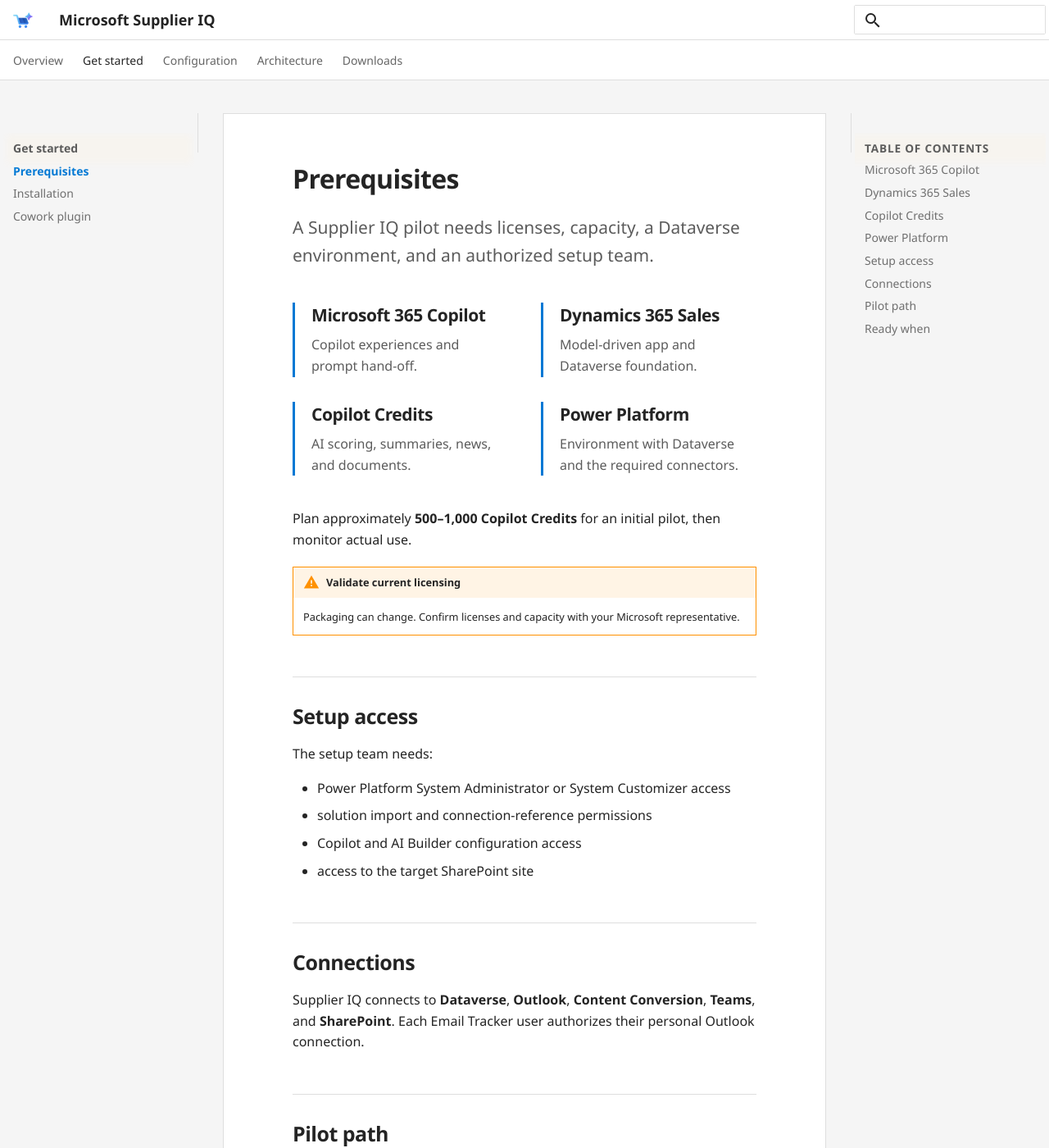
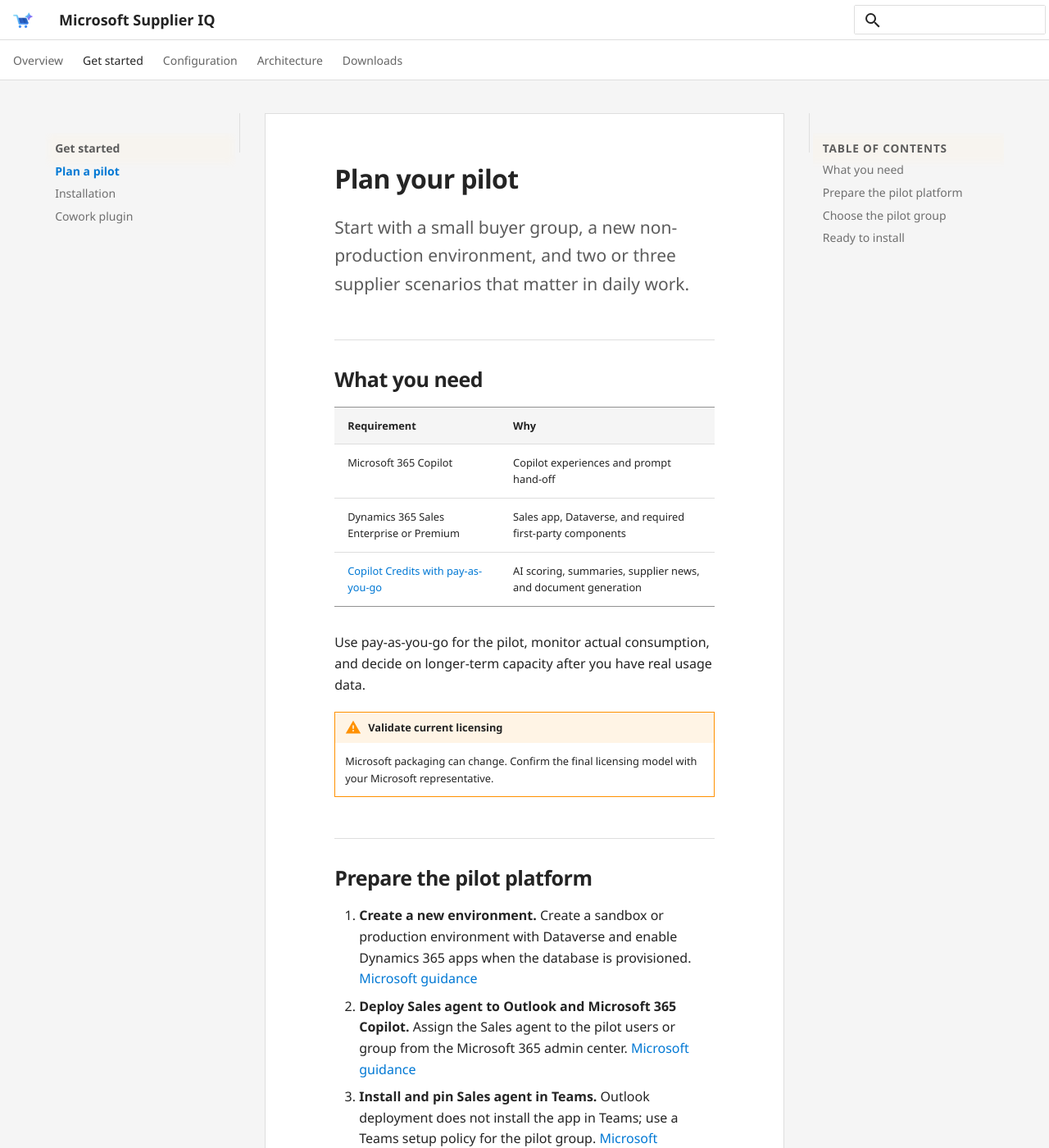
Before and after one commit to falcoostermann/Microsoft-Supplier-IQ-Docs, an MkDocs documentation site: the page built from docs/getting-started/prerequisites.md, in a window 1280 px wide and 1400 px high. Shown: the whole window at 82% size. Built offline with MkDocs 1.6.1 and Material for MkDocs 9.7.7, drawn with Linux system fonts in a browser that asks for light colours; some of the changed text lies outside the part shown.

Commit message:
Streamline Supplier IQ pilot setup
Focus Get started on the three commercial requirements, a new-environment setup path, Sales agent activation, and a practical pilot group while removing duplicate connection guidance and installation tiles.

Co-authored-by: Copilot <223556219+Copilot@users.noreply.github.com>

```diff
--- a/docs/getting-started/prerequisites.md
+++ b/docs/getting-started/prerequisites.md
@@ -1,60 +1,46 @@
-# Prerequisites
+# Plan your pilot
 
-A Supplier IQ pilot needs licenses, capacity, a Dataverse environment, and an authorized setup team.
+Start with a small buyer group, a new non-production environment, and two or three supplier scenarios that matter in daily work.
 
-<div class="siq-summary-grid" markdown>
+## What you need
 
-<div class="siq-summary-card" markdown>
-### Microsoft 365 Copilot
-Copilot experiences and prompt hand-off.
-</div>
+| Requirement | Why |
+|---|---|
+| Microsoft 365 Copilot | Copilot experiences and prompt hand-off |
+| Dynamics 365 Sales Enterprise or Premium | Sales app, Dataverse, and required first-party components |
+| [Copilot Credits with pay-as-you-go](https://learn.microsoft.com/en-us/microsoft-copilot-studio/agents-experience/billing-manage-buy-credits) | AI scoring, summaries, supplier news, and document generation |
 
-<div class="siq-summary-card" markdown>
-### Dynamics 365 Sales
-Model-driven app and Dataverse foundation.
-</div>
-
-<div class="siq-summary-card" markdown>
-### Copilot Credits
-AI scoring, summaries, news, and documents.
-</div>
-
-<div class="siq-summary-card" markdown>
-### Power Platform
-Environment with Dataverse and the required connectors.
-</div>
-
-</div>
-
-Plan approximately **500–1,000 Copilot Credits** for an initial pilot, then monitor actual use.
+Use pay-as-you-go for the pilot, monitor actual consumption, and decide on longer-term capacity after you have real usage data.
 
 !!! warning "Validate current licensing"
-    Packaging can change. Confirm licenses and capacity with your Microsoft representative.
+    Microsoft packaging can change. Confirm the final licensing model with your Microsoft representative.
 
-## Setup access
+## Prepare the pilot platform
 
-The setup team needs:
+1. **Create a new environment.** Create a sandbox or production environment with Dataverse and enable Dynamics 365 apps when the database is provisioned. [Microsoft guidance](https://learn.microsoft.com/en-us/power-platform/admin/create-environment)
+2. **Deploy Sales agent to Outlook and Microsoft 365 Copilot.** Assign the Sales agent to the pilot users or group from the Microsoft 365 admin center. [Microsoft guidance](https://learn.microsoft.com/en-us/microsoft-sales-copilot/install-sales-as-an-integrated-app)
+3. **Install and pin Sales agent in Teams.** Outlook deployment does not install the app in Teams; use a Teams setup policy for the pilot group. [Microsoft guidance](https://learn.microsoft.com/en-us/microsoft-sales-copilot/install-pin-sales-teams)
+4. **Activate Sales agent for the Dynamics 365 environment.** Connect the intended environment and complete setup from Dynamics 365 Sales. [Microsoft guidance](https://learn.microsoft.com/en-us/dynamics365/sales/sales-agent-settings-saleshub)
+5. **Install Supplier IQ.** Continue with the [Supplier IQ installation](installation.md).
 
-- Power Platform System Administrator or System Customizer access
-- solution import and connection-reference permissions
-- Copilot and AI Builder configuration access
-- access to the target SharePoint site
+## Choose the pilot group
 
-## Connections
+**Recommended size: 6–10 people**
 
-Supplier IQ connects to **Dataverse**, **Outlook**, **Content Conversion**, **Teams**, and **SharePoint**. Each Email Tracker user authorizes their personal Outlook connection.
+| Role | Recommended participation |
+|---|---|
+| Procurement sponsor | 1 decision maker who removes blockers |
+| Pilot owner | 1 procurement lead or power user who coordinates feedback |
+| Buyers | 3–6 users with active supplier portfolios and frequent Outlook communication |
+| Platform administrator | 1 Power Platform or Dynamics 365 administrator, part-time |
+| Security or compliance | Optional review role, depending on company policy |
 
-## Pilot path
+Choose buyers who share recurring supplier scenarios, are willing to give weekly feedback, and can test with real but non-critical records. Start with **3–5 suppliers** and **2–3 use cases** for approximately four weeks.
 
-1. Prepare Dataverse, region, security group, DLP, auditing, and retention.
-2. License pilot users and enable the required Copilot experiences.
-3. [Install and configure Supplier IQ](installation.md).
-4. Assign roles, authorize Outlook, and onboard a focused buyer group.
+## Ready to install
 
-## Ready when
-
-- [ ] Buyers see the correct supplier portfolio.
-- [ ] Outlook activity can be reviewed and tracked.
-- [ ] Supplier summaries and news generate successfully.
-- [ ] Prompts receive the selected supplier context.
-- [ ] Teams reminders reach the expected users.
+- [ ] The three commercial requirements are available.
+- [ ] A new Dataverse environment with Dynamics 365 Sales is ready.
+- [ ] Sales agent is available in Outlook, Microsoft 365 Copilot, and Teams.
+- [ ] Sales agent is connected to the pilot Dynamics 365 environment.
+- [ ] Pilot users, suppliers, and use cases are agreed.
--- a/docs/stylesheets/extra.css
+++ b/docs/stylesheets/extra.css
@@ -130,6 +130,12 @@ pre {
 .md-main__inner {
   gap: 1.5rem;
   margin-top: 2rem;
+}
+
+.md-main__inner:not(:has(.siq-hero)) {
+  width: min(calc(100% - clamp(2rem, 8vw, 8rem)), 90rem);
+  margin-right: auto;
+  margin-left: auto;
 }
 
 .md-content {
@@ -672,6 +678,10 @@ pre {
     margin-top: 1rem;
   }
 
+  .md-main__inner:not(:has(.siq-hero)) {
+    width: calc(100% - 2rem);
+  }
+
   .md-content__inner {
     padding: 1.5rem 1.25rem 3rem;
   }
--- a/mkdocs.yml
+++ b/mkdocs.yml
@@ -26,7 +26,7 @@ theme:
 nav:
   - Overview: index.md
   - Get started:
-      - Prerequisites: getting-started/prerequisites.md
+      - Plan a pilot: getting-started/prerequisites.md
       - Installation: getting-started/installation.md
       - Cowork plugin: getting-started/cowork-plugin.md
   - Configuration:
```
Also changed, not shown: docs/getting-started/installation.md (+4 -32 lines).
